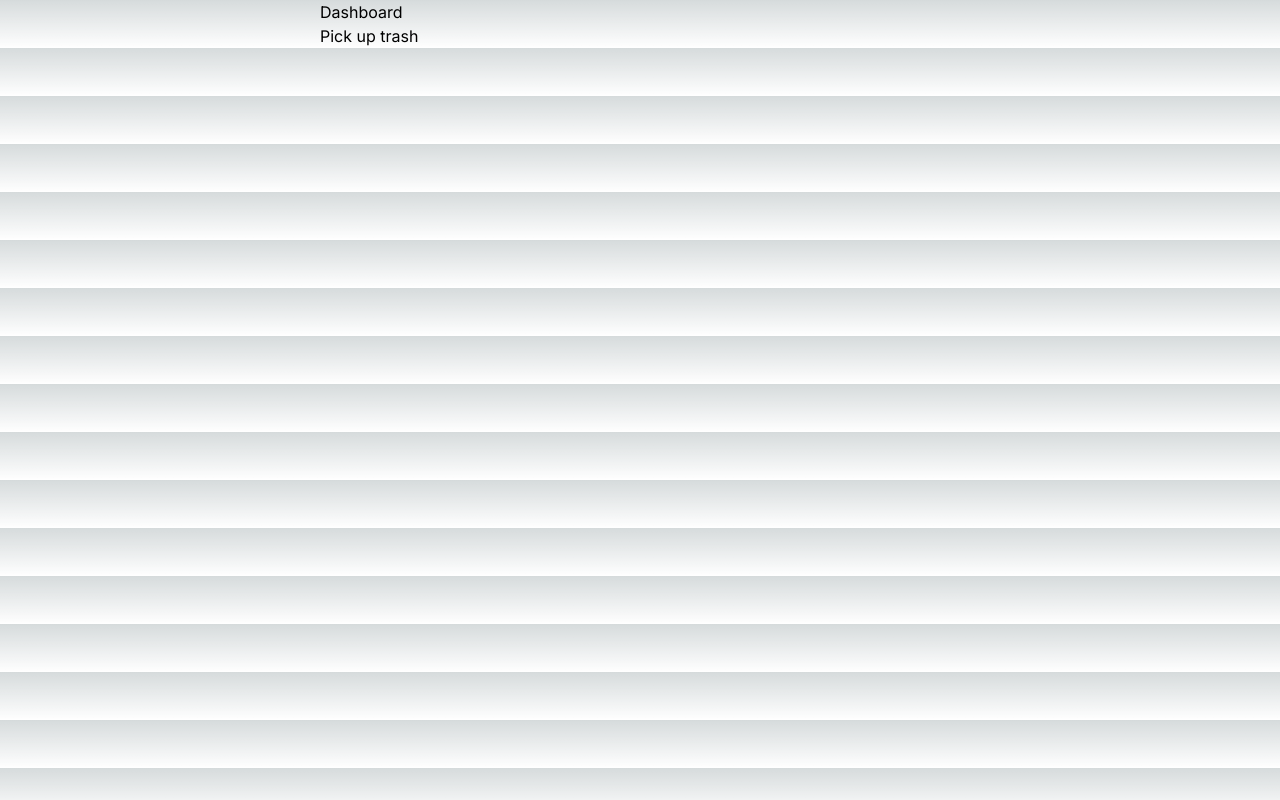
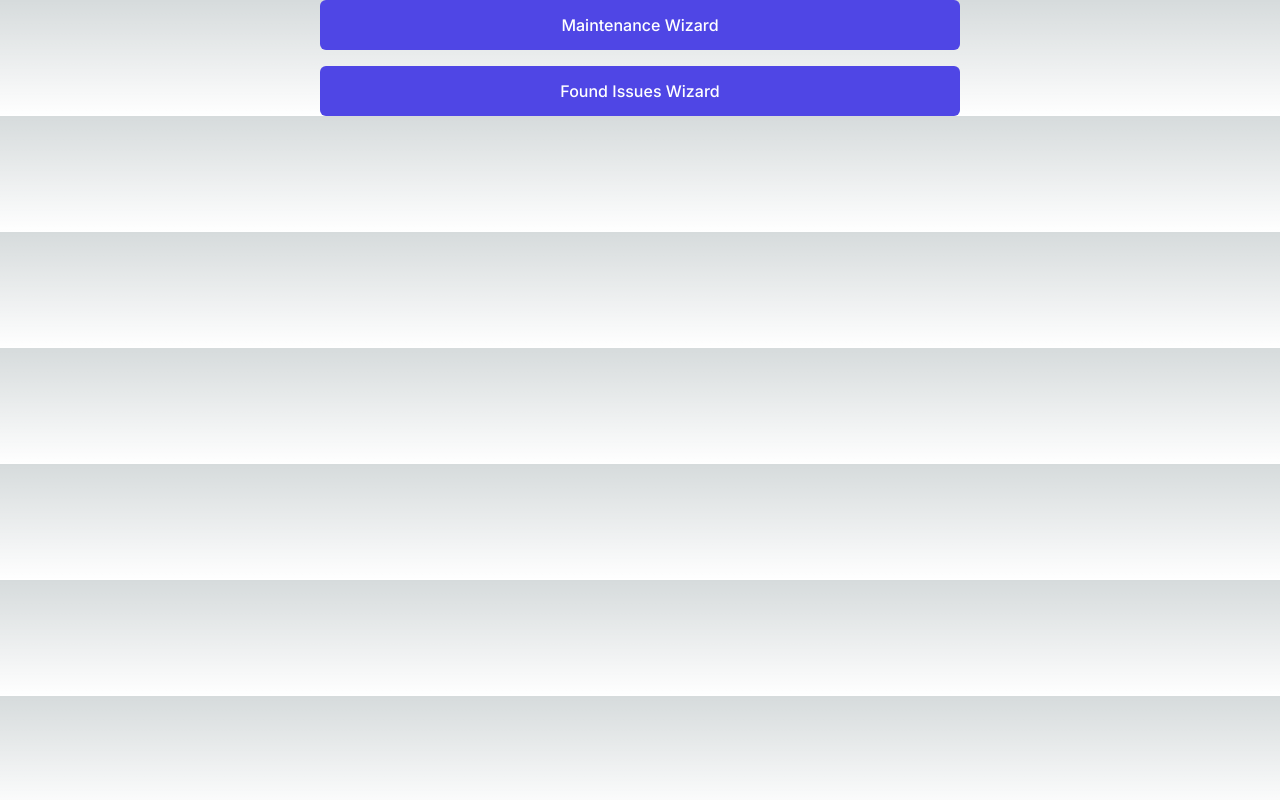
Before and after one commit to jcsmileyjr/carwash, a Next.js app: page /dashboard in a window 1280 px wide. Built offline with nearby package versions, Linux system fonts and the light colour scheme.

Commit message:
Feature: CTAGroup component, test & update Dashboard test

```diff
--- /dev/null
+++ b/src/app/components/ctaGroup/ctaGroup.tsx
@@ -0,0 +1,10 @@
+import CTAButton from "../ctaButton/ctaButton";
+
+export default function CTAGroup() {
+    return (
+        <section className="flex flex-col gap-4">
+            <CTAButton content="Maintenance Wizard" />
+            <CTAButton content="Found Issues Wizard" />
+        </section>
+    )
+}
--- a/src/app/dashboard/page.tsx
+++ b/src/app/dashboard/page.tsx
@@ -1,11 +1,11 @@
 import WhatToDoIssue from '../lib/whatToDoIssue.json';
+import CTAGroup from '../components/ctaGroup/ctaGroup';
 // import IssueType from '../Types/issue';
 
 export default function Dashboard() {
     return(
         <main className='md:w-1/2 md:mx-auto'>
-            <h1>Dashboard</h1>
-            <p>{WhatToDoIssue.pickTrash.content}</p>
+            <CTAGroup />
         </main>
     )
 }
```
Also changed, not shown: 2 other files (tests, documents, lock files or other folders).
